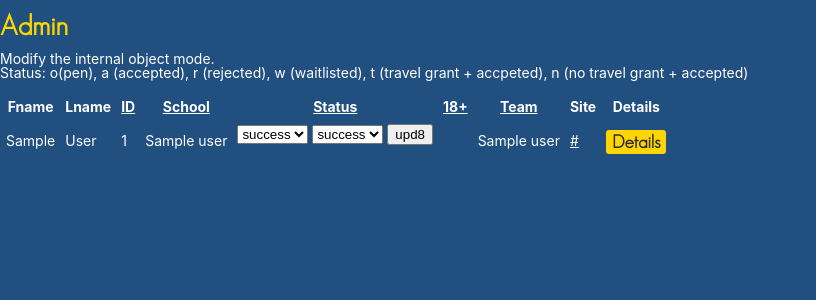
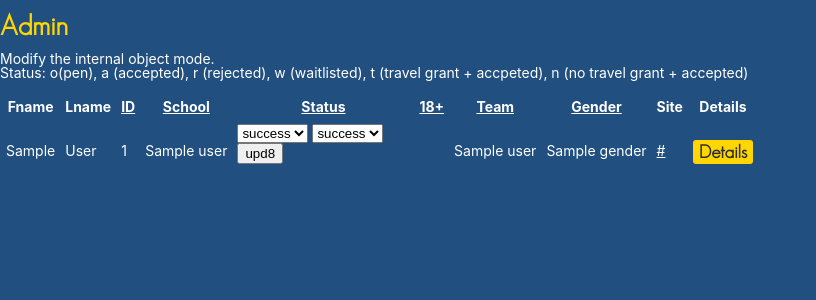
Before and after one commit to HackNC/registration, a Flask app: template registration/templates/admin.html in a window 1280 px wide. Shown: the top 300 px of the page, without its empty margins (0-816 px from the left). Run offline with Flask 2, Linux system fonts and the light colour scheme; the template is opened without the code that fills it: most values are stand-ins (such as "Sample title", 1, 10 or a date in 2020); parts of the project's set-up code (start-up, migrations or seed data) failed here and were passed over.

Commit message:
admin updates

```diff
--- a/registration/admin/renderers.py
+++ b/registration/admin/renderers.py
@@ -12,6 +12,7 @@ class AdminView():
 
     def get_admin_panel(self, order=None, ufilter=None):
         users = models.HackerUser.query
+        count = models.HackerUser.query.count()
         if order or ufilter:
             if order == "school":
                 users = users.order_by(models.HackerUser.school_id)
@@ -23,6 +24,8 @@ class AdminView():
                 users = users.order_by(models.HackerUser.date_of_birth)
             elif order == "team":
                 users = users.order_by(models.HackerUser.team_name)
+            elif order == "gender":
+                users = users.order_by(models.HackerUser.gender)
 
         return render_template(
             "admin.html",
--- a/registration/static/index.css
+++ b/registration/static/index.css
@@ -307,7 +307,7 @@ button:hover {
 }
 .admin td, th {
   padding:4px;
-  max-width:300px;
+  max-width:180px;
 }
 .admin.block {
   position: absolute;
--- a/registration/templates/admin.html
+++ b/registration/templates/admin.html
@@ -46,6 +46,7 @@
         <th><a href="{{ url_for('admin') }}?order_by=status">Status</a></th>
         <th><a href="{{ url_for('admin') }}?order_by=over18">18+</a></th>
         <th><a href="{{ url_for('admin') }}?order_by=team">Team</a></th>
+        <th><a href="{{ url_for('admin') }}?order_by=gender">Gender</a></th>
         <th>Site</th>
         <th>Details</th>
       </tr>
@@ -79,6 +80,7 @@
         </td>
         <td>{{ user.isOver18 }}</td>
         <td>{{ user.team_name }}</td>
+        <td>{{ user.gender }}</td>
         <td><a href='{{ user.website }}'>{{ user.website }}</a></td>
         <td><button onclick="get_user('{{ user.user_id }}')">Details</button></td>
       </tr>
```
